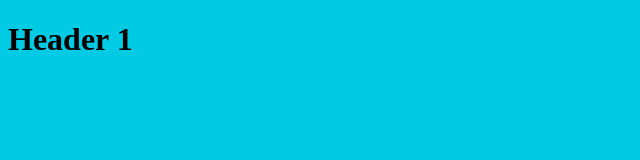
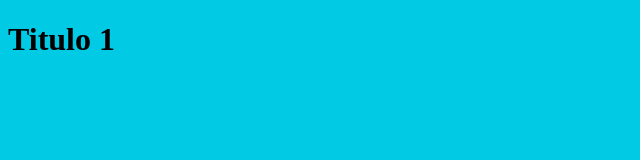
Before and after one commit to eojedapilchik/websitestructure, a plain HTML site: page index.html in a window 1280 px wide. Shown: the full height of the page, 0-640 px from the left. Drawn offline with Linux system fonts and the light colour scheme.

Commit message:
Improved site heading for SEO

```diff
--- a/index.html
+++ b/index.html
@@ -7,7 +7,7 @@
     <link rel="stylesheet" href="css/app.css">
 </head>
 <body>
-    <h1> Header 1</h1>
+    <h1> Titulo 1</h1>
     <script src="js/app.js"></script>
 </body>
 </html>
```
